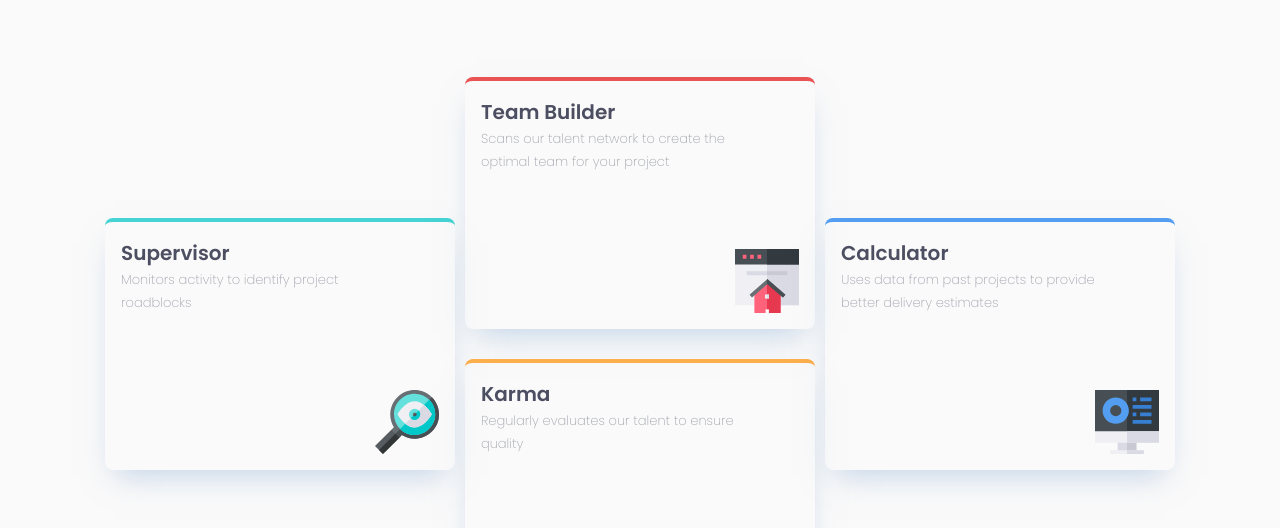
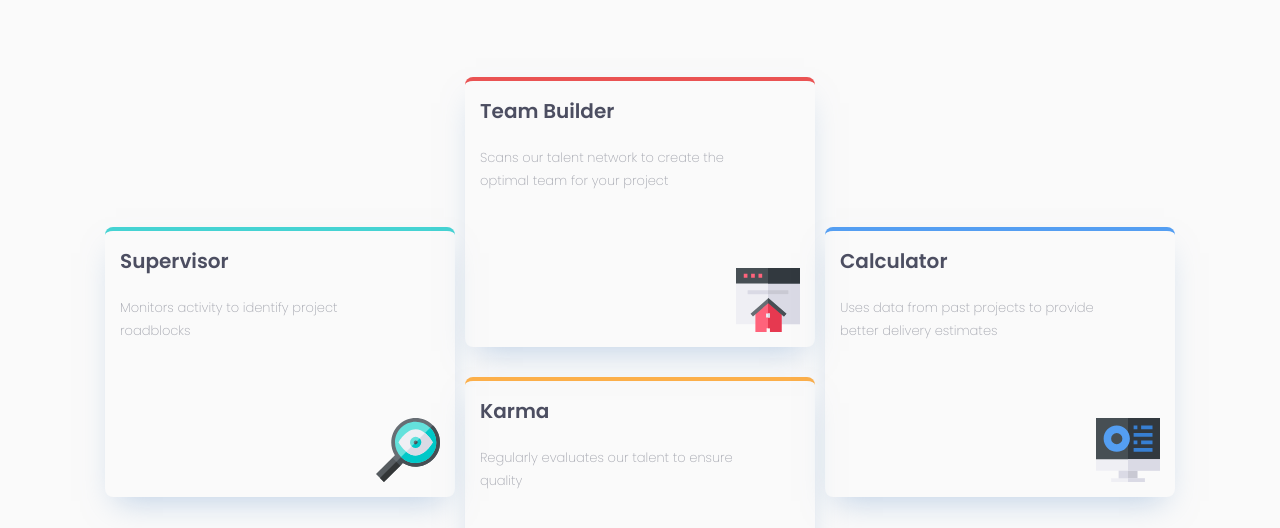
Before and after one commit to haroon-raja/four-card-feature-section, a website: page index.html in a window 1280 px wide. Shown: the part 240-768 px from the top of the page. Drawn offline with Linux system fonts and the light colour scheme.

Commit message:
Adjust heights

```diff
--- a/scss/layout/_cards.scss
+++ b/scss/layout/_cards.scss
@@ -3,7 +3,7 @@
 .feature__card {
   max-width: u.rem(350);
   border-radius: u.rem(8);
-  padding: u.rem(16);
+  padding: u.rem(15);
   box-shadow: 0 u.rem(15) u.rem(30) u.rem(-11) rgba(u.$color-shadow, .5);
   display: grid;
   grid-template-columns: 1fr min-content;
@@ -93,6 +93,7 @@
 
   &-heading {
     font-weight: 600;
+    margin-bottom: u.rem(20);
   }
 
   &-text {
--- a/scss/layout/_header.scss
+++ b/scss/layout/_header.scss
@@ -32,7 +32,7 @@
 
 .text {
   font-weight: 400;
-  padding: 0 u.rem(400);
+  padding: 0 u.rem(390);
 
   @include u.breakpoint(large) {
     padding: 0 u.rem(250);
```
Also changed, not shown: README.md (added), css/style.css, 1 other file.
